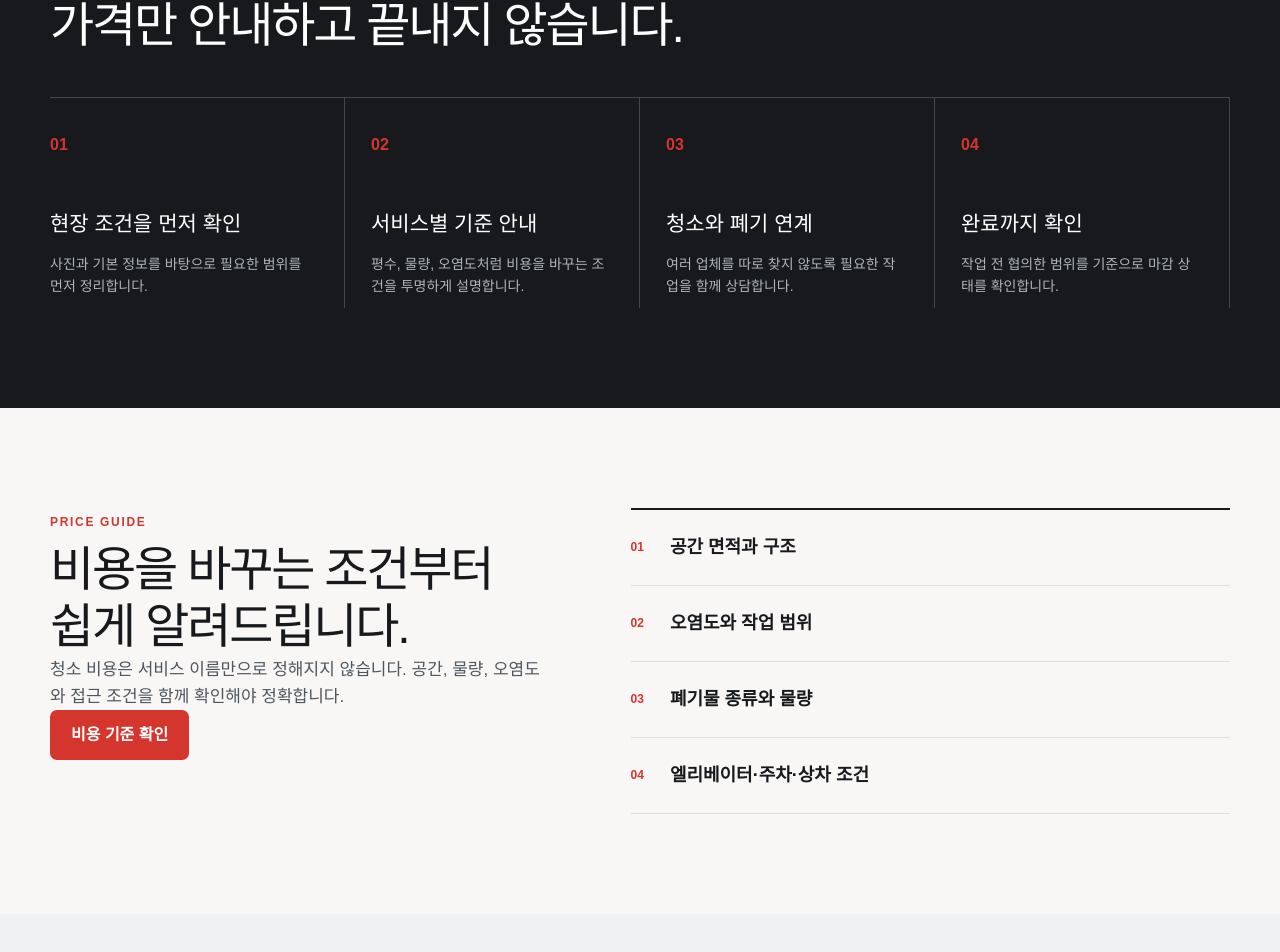
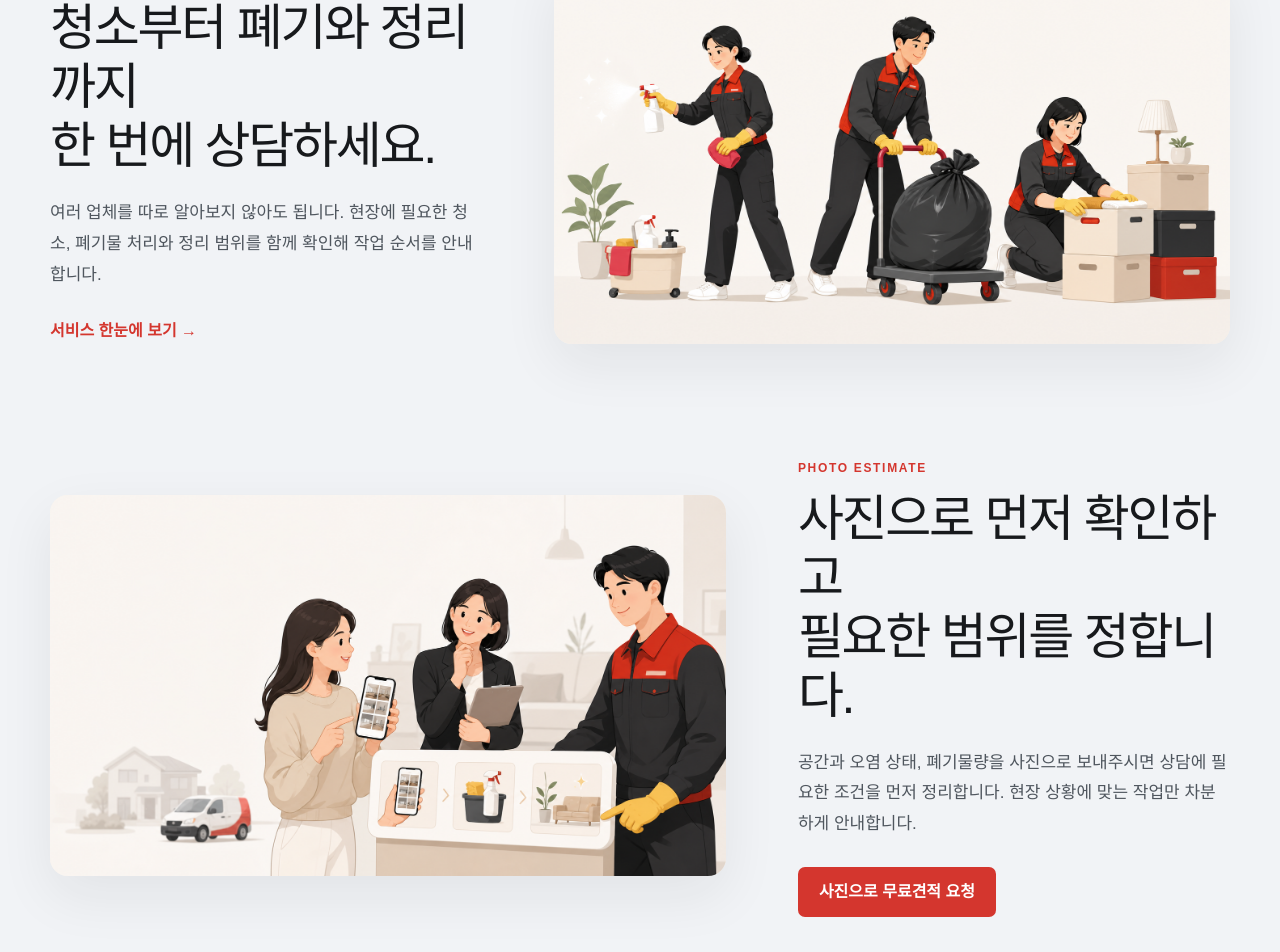
Before and after one commit to rhkss8/solomon-clean, a Next.js app: page / in a window 1280 px wide. Shown: the part 2119-3071 px from the top of the page. Built offline with nearby package versions, Linux system fonts and the light colour scheme; no server answers.

Commit message:
feat: add branded service illustrations

```diff
--- a/app/globals.css
+++ b/app/globals.css
@@ -90,6 +90,16 @@ h1, h2, h3, p { margin-top: 0; }
 .service-card__visual small { color: var(--brand-primary); font-size: 12px; font-weight: 850; letter-spacing: .12em; }
 .service-card h3 { margin: 0 0 8px; font-size: 22px; letter-spacing: -.035em; }
 .service-card p { min-height: 50px; margin-bottom: 20px; color: var(--text-secondary); font-size: 14px; }
+.story-section { overflow: hidden; background: #f1f3f6; }
+.story-stack { display: grid; gap: 110px; }
+.story-row { display: grid; grid-template-columns: .78fr 1.22fr; align-items: center; gap: 72px; }
+.story-row--reverse { grid-template-columns: 1.22fr .78fr; }
+.story-row--reverse .story-row__copy { order: 2; }
+.story-row--reverse .story-row__art { order: 1; }
+.story-row__copy h2 { margin: 10px 0 22px; font-size: clamp(34px, 4vw, 50px); line-height: 1.18; letter-spacing: -.045em; }
+.story-row__copy p { margin-bottom: 28px; color: var(--text-secondary); font-size: 17px; line-height: 1.8; }
+.story-row__art { overflow: hidden; border-radius: 18px; background: #f8f5ef; box-shadow: 0 20px 55px rgba(23,25,28,.07); }
+.story-row__art img { width: 100%; height: auto; display: block; }
 .reason-grid { display: grid; grid-template-columns: repeat(4, 1fr); border-top: 1px solid #42474d; }
 .reason-card { padding: 34px 26px 10px 0; border-right: 1px solid #42474d; }
 .reason-card + .reason-card { padding-left: 26px; }
@@ -199,7 +209,9 @@ h1, h2, h3, p { margin-top: 0; }
   .desktop-nav, .header-cta { display: none; }
   .mobile-menu { display: block; }
   .hero { padding-top: 58px; }
-  .hero__grid, .split-section, .detail-columns, .price-calculator, .evidence-panel { grid-template-columns: 1fr; gap: 44px; }
+  .hero__grid, .split-section, .detail-columns, .price-calculator, .evidence-panel, .story-row, .story-row--reverse { grid-template-columns: 1fr; gap: 44px; }
+  .story-stack { gap: 78px; }
+  .story-row--reverse .story-row__copy, .story-row--reverse .story-row__art { order: initial; }
   .hero__visual { min-height: 390px; }
   .visual-card--main { height: 360px; }
   .service-grid, .region-grid { grid-template-columns: repeat(2, 1fr); }
--- a/app/page.tsx
+++ b/app/page.tsx
@@ -1,3 +1,4 @@
+import Image from "next/image";
 import Link from "next/link";
 import { BlogPostGrid } from "@/src/components/BlogPostGrid";
 import { ServiceGrid } from "@/src/components/ServiceGrid";
@@ -74,6 +75,33 @@ export default async function HomePage() {
         </div>
       </section>
 
+      <section className="section story-section">
+        <div className="container story-stack">
+          <article className="story-row">
+            <div className="story-row__copy">
+              <span className="eyebrow">ONE-STOP SERVICE</span>
+              <h2>청소부터 폐기와 정리까지<br />한 번에 상담하세요.</h2>
+              <p>여러 업체를 따로 알아보지 않아도 됩니다. 현장에 필요한 청소, 폐기물 처리와 정리 범위를 함께 확인해 작업 순서를 안내합니다.</p>
+              <Link className="text-link" href="/services">서비스 한눈에 보기 →</Link>
+            </div>
+            <div className="story-row__art">
+              <Image alt="청소, 폐기물 처리와 정리를 함께 진행하는 솔로몬 작업팀 일러스트" height={939} sizes="(max-width: 900px) 100vw, 56vw" src="/illustrations/one-stop-service.png" width={1678} />
+            </div>
+          </article>
+          <article className="story-row story-row--reverse">
+            <div className="story-row__copy">
+              <span className="eyebrow">PHOTO ESTIMATE</span>
+              <h2>사진으로 먼저 확인하고<br />필요한 범위를 정합니다.</h2>
+              <p>공간과 오염 상태, 폐기물량을 사진으로 보내주시면 상담에 필요한 조건을 먼저 정리합니다. 현장 상황에 맞는 작업만 차분하게 안내합니다.</p>
+              <Link className="button button--primary" href="/estimate">사진으로 무료견적 요청</Link>
+            </div>
+            <div className="story-row__art">
+              <Image alt="현장 사진을 보며 청소 범위를 상담하는 솔로몬 직원 일러스트" height={939} sizes="(max-width: 900px) 100vw, 56vw" src="/illustrations/photo-estimate.png" width={1678} />
+            </div>
+          </article>
+        </div>
+      </section>
+
       <section className="section section--dark">
         <div className="container">
           <div className="section-heading section-heading--light">
```
Also changed, not shown: public/illustrations/one-stop-service.png (added), public/illustrations/photo-estimate.png (added), 1 other file (tests, documents, lock files or other folders).
